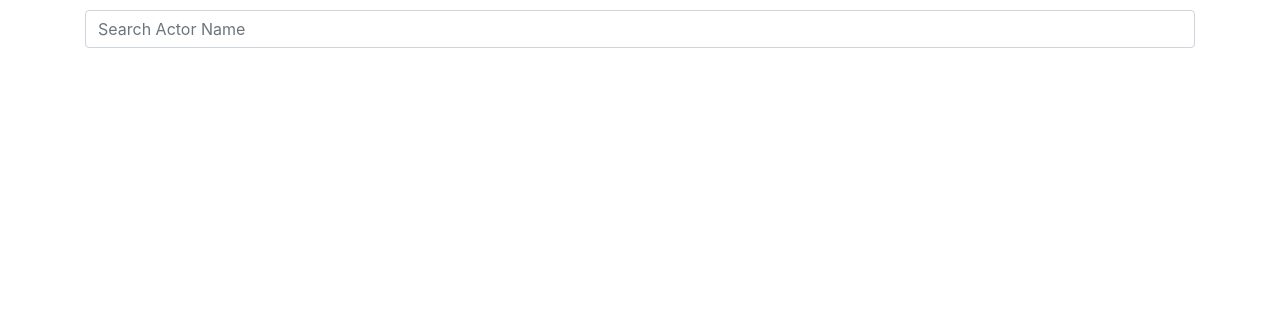
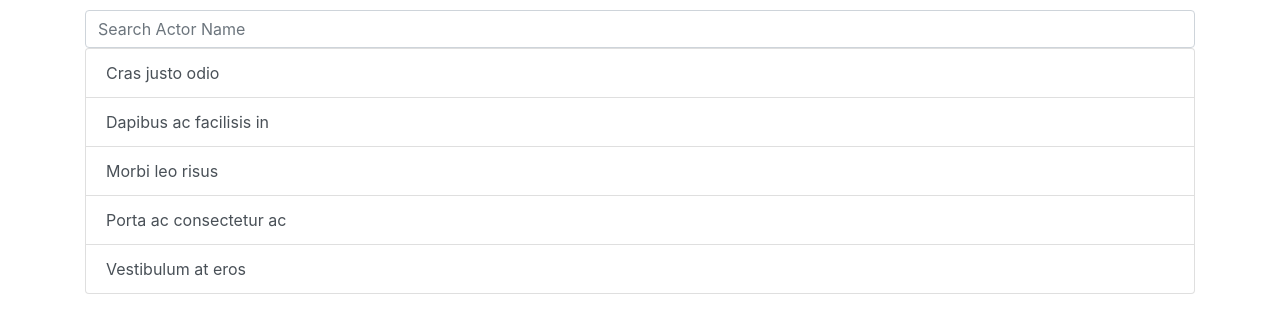
Before and after one commit to joesalm/tmdb-actors-search, a React (Create React App) app: page / in a window 1280 px wide. Shown: the top 330 px of the page. Built offline with nearby package versions, Linux system fonts and the light colour scheme.

Commit message:
showing result box with harded coded items

```diff
--- a/src/components/ActorsPage.js
+++ b/src/components/ActorsPage.js
@@ -11,6 +11,7 @@ class ActorsPage extends React.Component {
             <div className="p-actors">
                 <Container>
                     <LiveSearchBox placeholderText="Search Actor Name"/>
+                    <p>bla bla bla</p>
                 </Container>
             </div>
         )
--- /dev/null
+++ b/src/components/LiveSearchBox.css
@@ -0,0 +1,9 @@
+
+.c-live-search-box {
+    position: relative;
+}
+
+.c-live-search-box > .search-results {
+    position: absolute;
+    width: 100%;
+}
--- a/src/components/LiveSearchBox.js
+++ b/src/components/LiveSearchBox.js
@@ -1,6 +1,6 @@
 import React from 'react';
-import { Form } from 'react-bootstrap';
-
+import { Form, ListGroup } from 'react-bootstrap';
+import './LiveSearchBox.css'
 
 // This component is a genreic search box that shows results immediatly
 // when the user is typing (like the google search)
@@ -29,6 +29,13 @@ class LiveSearchBox extends React.Component {
         return (
             <div className="c-live-search-box">
                 <Form.Control type="search" placeholder={placeholderText}/>
+                <ListGroup className="search-results">
+                    <ListGroup.Item action>Cras justo odio</ListGroup.Item>
+                    <ListGroup.Item action>Dapibus ac facilisis in</ListGroup.Item>
+                    <ListGroup.Item action>Morbi leo risus</ListGroup.Item>
+                    <ListGroup.Item action>Porta ac consectetur ac</ListGroup.Item>
+                    <ListGroup.Item action>Vestibulum at eros</ListGroup.Item>
+                </ListGroup>
                 {/* <input type="search" placeholder={placeholderText}/> */}
             </div>
         )
```
